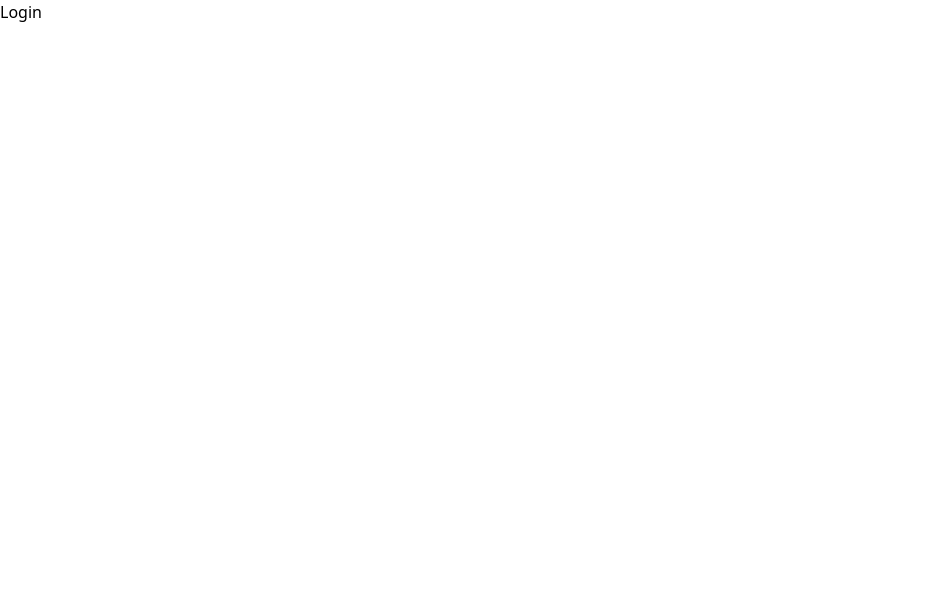
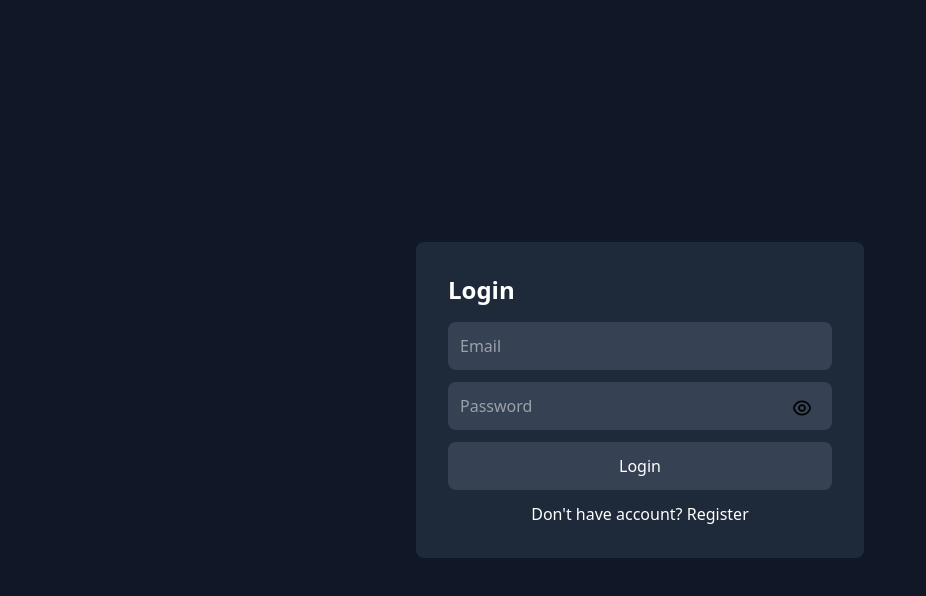
Before and after one commit to CoderVaibhav18/AI-Developer, a React (Vite) app in the folder Frontend/: page /login in a window 1280 px wide. Shown: the top 596 px of the page, without its empty margins (0-926 px from the left). Built offline with nearby package versions, Linux system fonts and the light colour scheme.

Commit message:
Login Page done

```diff
--- a/Frontend/package.json
+++ b/Frontend/package.json
@@ -14,6 +14,7 @@
     "react": "^19.0.0",
     "react-dom": "^19.0.0",
     "react-router-dom": "^7.1.5",
+    "remixicon": "^4.6.0",
     "tailwindcss": "^4.0.6"
   },
   "devDependencies": {
--- a/Frontend/src/App.jsx
+++ b/Frontend/src/App.jsx
@@ -1,6 +1,7 @@
 import "./App.css";
 // import Home from "./pages/Home";
 import AppRoutes from "./Routes/AppRoutes";
+import 'remixicon/fonts/remixicon.css'
 
 function App() {
   return (
--- a/Frontend/src/pages/Login.jsx
+++ b/Frontend/src/pages/Login.jsx
@@ -1,7 +1,60 @@
-import React from "react";
+// import React from "react";
+import { useState } from "react";
 
 const Login = () => {
-  return <div>Login</div>;
+  const [hidePass, setHidePass] = useState("password");
+  const [eyeChange, setEyeChange] = useState(true); // Fixed initial state
+
+  const handleShowPass = () => {
+    if (eyeChange) {
+      setEyeChange(false);
+      setHidePass("text");
+    } else {
+      setEyeChange(true);
+      setHidePass("password");
+    }
+  };
+
+  return (
+    <div className="h-screen flex items-center justify-center bg-gray-900">
+      <div className="bg-gray-800 w-full max-w-md p-8 rounded-lg">
+        <h2 className="font-bold text-2xl text-white mb-4">Login</h2>
+        <form>
+          <div className="mb-3">
+            <input
+              type="email"
+              className="w-full bg-gray-700 p-3 outline-none rounded-lg text-white border-none"
+              placeholder="Email"
+            />
+          </div>
+          <div className="mb-3 relative">
+            <h2
+              onClick={() => handleShowPass()}
+              className="text-xl absolute right-5 top-3 cursor-pointer"
+            >
+              <i
+                className={`${eyeChange ? "ri-eye-line" : "ri-eye-off-line"}`}
+              ></i>
+            </h2>
+            <input
+              type={hidePass}
+              className="w-full bg-gray-700 p-3 outline-none rounded-lg text-white border-none"
+              placeholder="Password"
+            />
+          </div>
+          <button
+            className="w-full bg-gray-700 p-3 outline-none rounded-lg text-white border-none"
+            type="submit"
+          >
+            Login {/* Fixed button text */}
+          </button>
+        </form>
+        <p className="text-center text-white mt-3">
+          Don&apos;t have account? <a>Register</a>
+        </p>
+      </div>
+    </div>
+  );
 };
 
 export default Login;
```
Also changed, not shown: 1 other file (tests, documents, lock files or other folders).
